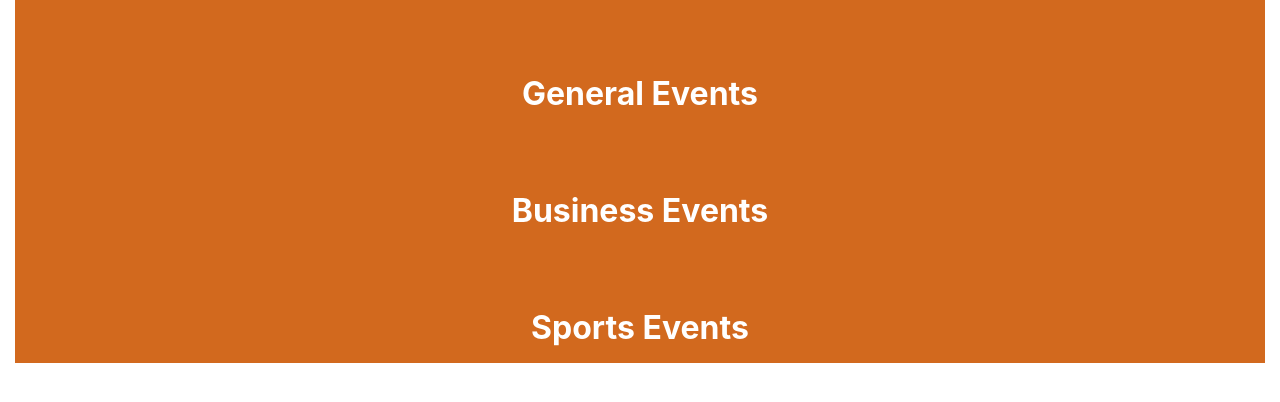
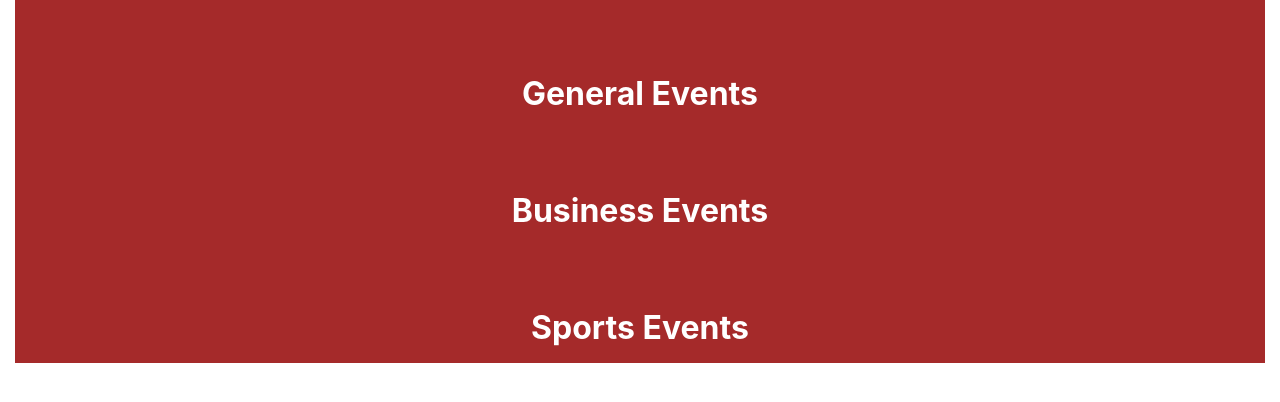
Before and after one commit to annechege/Online-event, a Python web app: template app/templates/sources.html in a window 1280 px wide. Shown: the part 56-458 px from the top of the page. Run offline with Jinja, Linux system fonts and the light colour scheme; the template is opened without the code that fills it, so the values that code supplies are empty; some libraries are stand-ins or nearby versions.

```diff
--- a/app/static/css/styles.css
+++ b/app/static/css/styles.css
@@ -17,16 +17,13 @@
     font-weight: bolder;
 }
 .desc{
-    font-family: 'Handlee', cursive;
     font-size:18px;
 }
 #visit{
     margin-left: 10%;
 }
 .art{
-    font-family: 'Chilanka', cursive;
     font-weight: bold;
-
 }
 #articles{
     margin-top: 6%;
@@ -41,7 +38,7 @@
     background-size: cover;
 }
 .overlay{
-    background-color: chocolate;
+    background-color: brown;
     width: 100%;
     padding-top: 1%
 }
```
